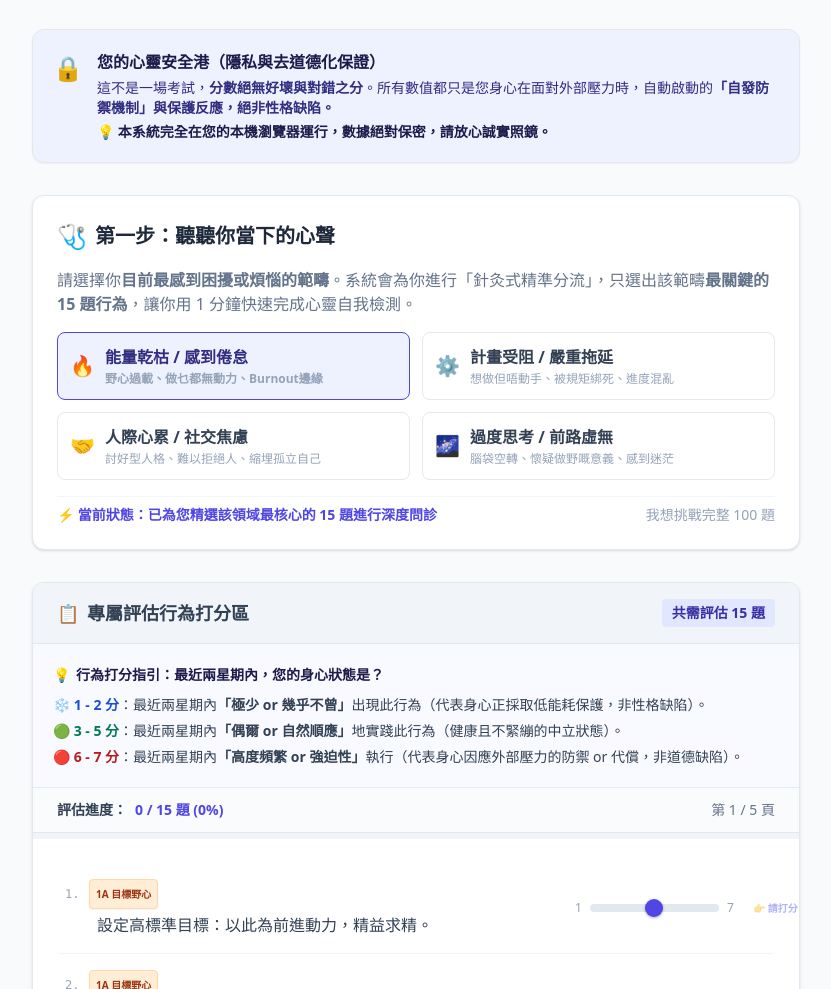
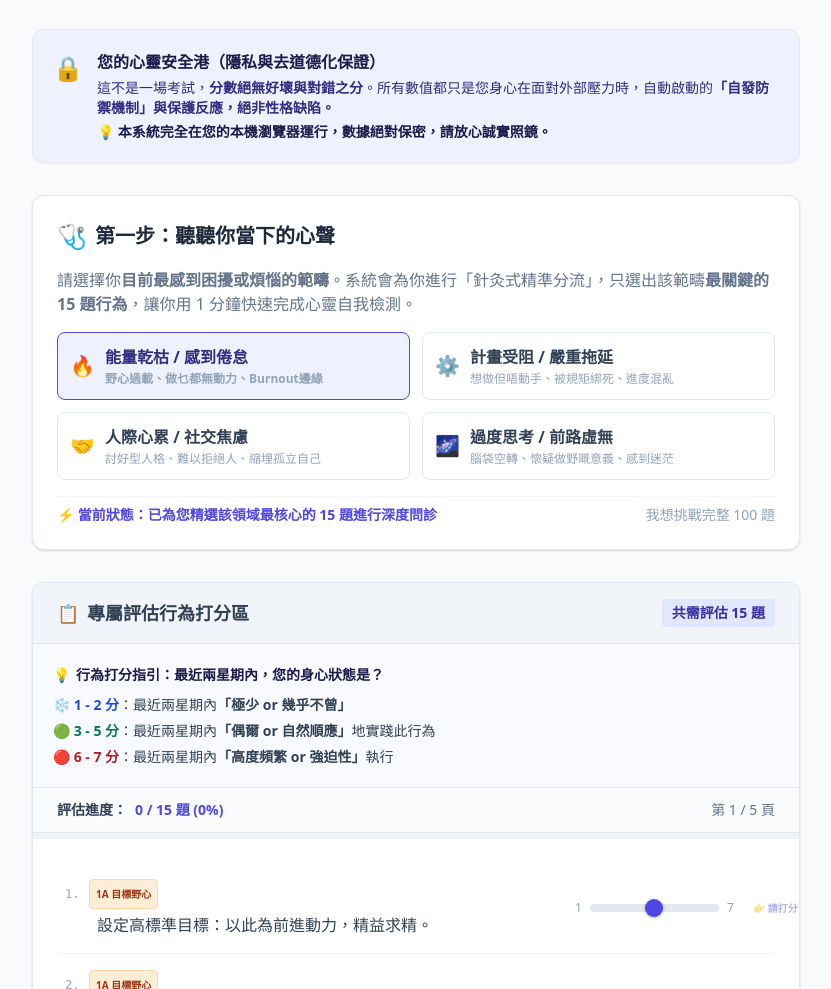
Before and after one commit to teresawanki-blip/no_suffering, a plain HTML site: page index.html in a window 1280 px wide. Shown: the part 111-1100 px from the top of the page, without its empty margins (224-1055 px from the left). Drawn offline with nearby package versions, Linux system fonts and the light colour scheme.

Commit message:
Fix formatting of behavior scoring guidance

```diff
--- a/index.html
+++ b/index.html
@@ -152,9 +152,9 @@
           <span class="mr-1.5">💡</span> 行為打分指引：最近兩星期內，您的身心狀態是？
         </h3>
         <div class="space-y-1.5 text-slate-700 text-xs md:text-sm">
-          <p>❄️ <strong class="text-blue-700">1 - 2 分</strong>：最近兩星期內<strong>「極少 or 幾乎不曾」</strong>出現此行為（代表身心正採取低能耗保護，非性格缺陷）。</p>
-          <p>🟢 <strong class="text-emerald-700">3 - 5 分</strong>：最近兩星期內<strong>「偶爾 or 自然順應」</strong>地實踐此行為（健康且不緊繃的中立狀態）。</p>
-          <p>🔴 <strong class="text-red-700">6 - 7 分</strong>：最近兩星期內<strong>「高度頻繁 or 強迫性」</strong>執行（代表身心因應外部壓力的防禦 or 代償，非道德缺陷）。</p>
+          <p>❄️ <strong class="text-blue-700">1 - 2 分</strong>：最近兩星期內<strong>「極少 or 幾乎不曾」</strong></p>
+          <p>🟢 <strong class="text-emerald-700">3 - 5 分</strong>：最近兩星期內<strong>「偶爾 or 自然順應」</strong>地實踐此行為</p>
+          <p>🔴 <strong class="text-red-700">6 - 7 分</strong>：最近兩星期內<strong>「高度頻繁 or 強迫性」</strong>執行</p>
         </div>
       </div>
 
```
